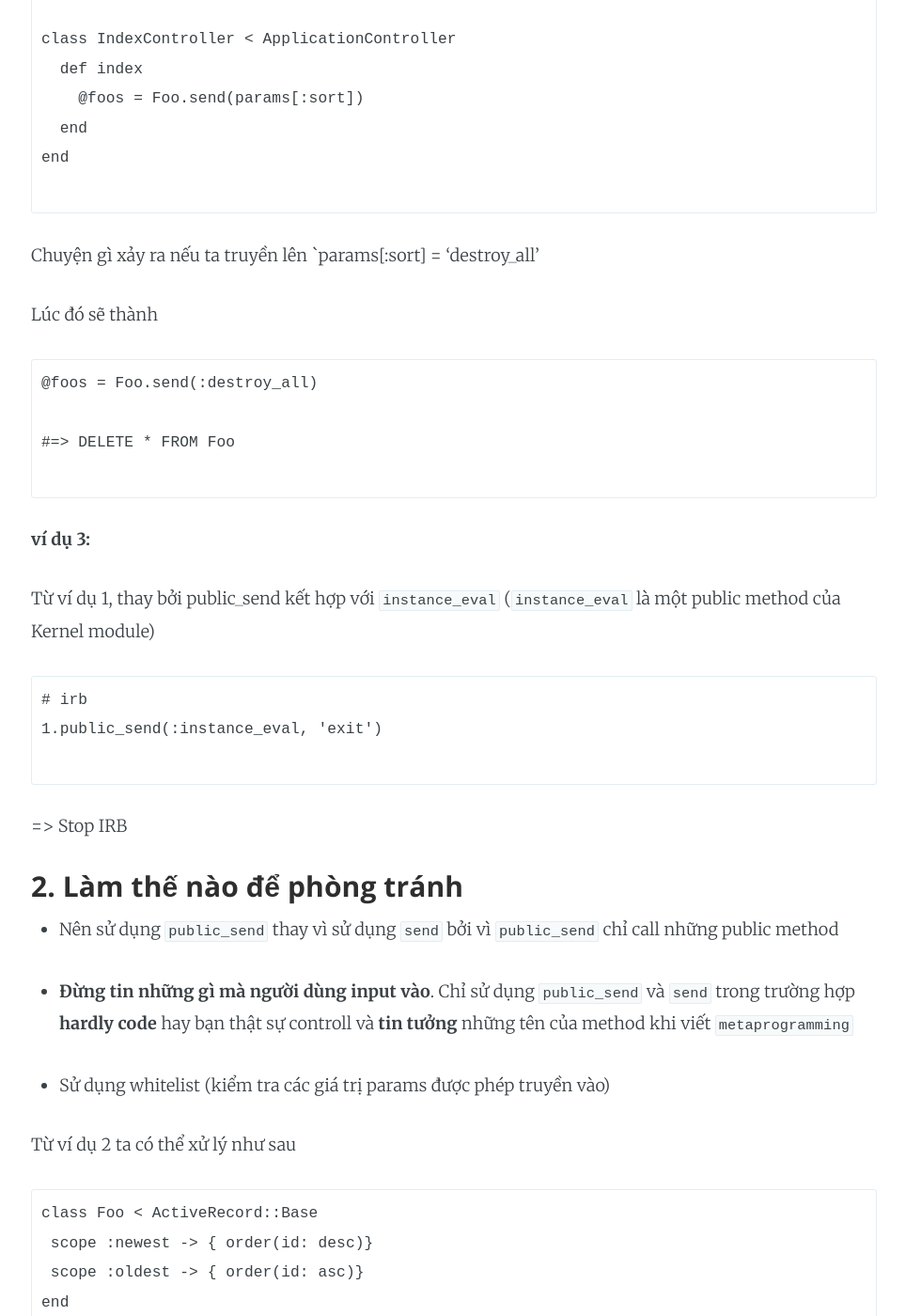
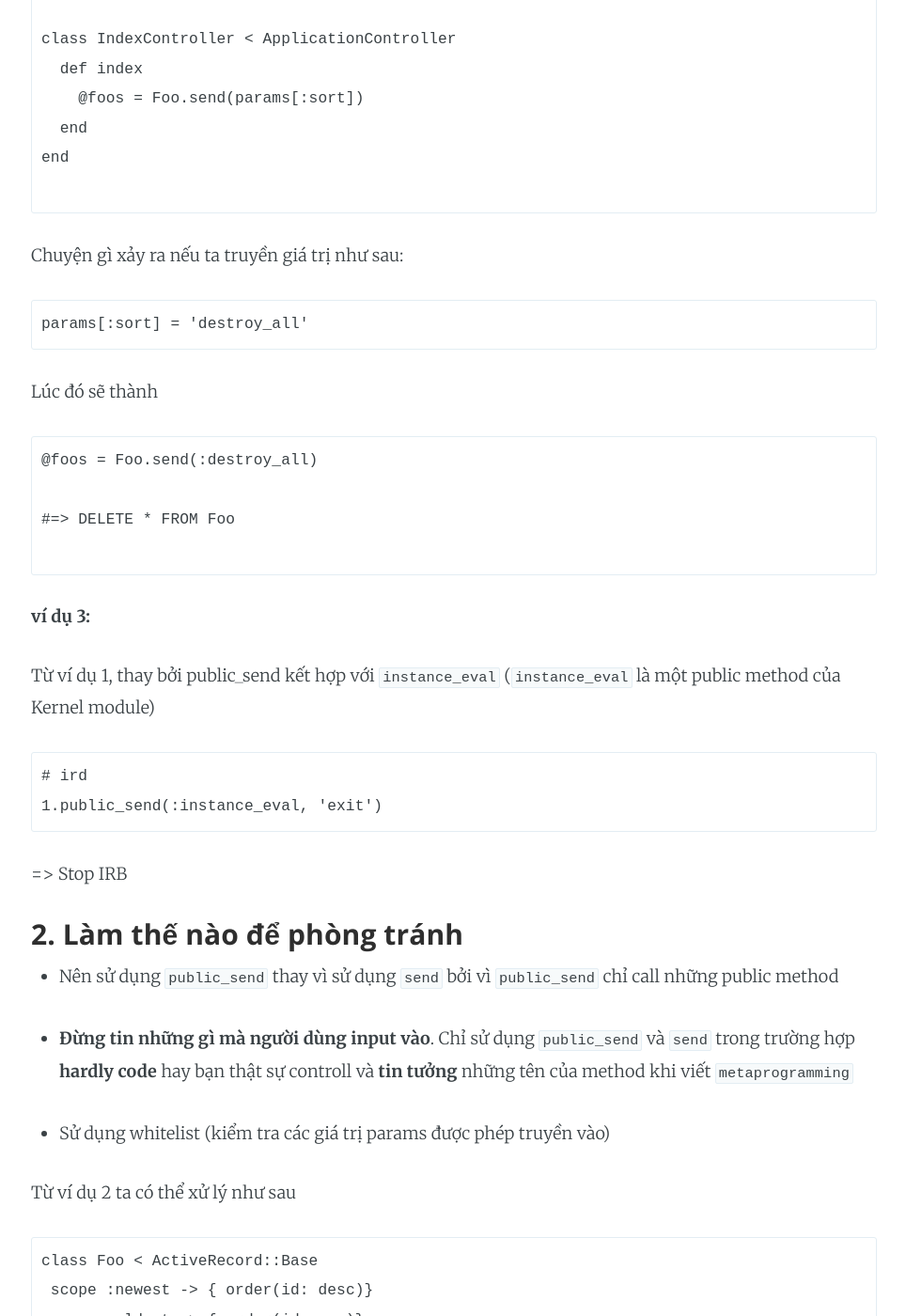
Before and after one commit to trnthanhtu/trnthanhtu.github.io, a Jekyll site: the page built from _posts/2017-03-27-Send-and-public-send-are-contain-more-potentially-harmful.markdown, in a window 1280 px wide and 1400 px high, scrolled down 1131 px. Shown: the whole window at 94% size, without its empty margins (157-1121 px from the left). Built offline with Jekyll 4.4.1, drawn with Linux system fonts in a browser that asks for light colours.

Commit message:
Update 2017-03-27-Send-and-public-send-are-contain-more-potentially-harmful.markdown

````diff
--- a/_posts/2017-03-27-Send-and-public-send-are-contain-more-potentially-harmful.markdown
+++ b/_posts/2017-03-27-Send-and-public-send-are-contain-more-potentially-harmful.markdown
@@ -15,7 +15,7 @@
 
 **ví dụ 1:**
 
-Trong Kernel's module có method là `exit`  và mọi Object đều có thể gọi `Object.exit`.
+Trong Kernel's module có method là `exit` và mọi Object đều có thể gọi `Object.exit`.
 
 Chuyện gì xảy ra nếu tau chạy lệnh ở dưới trong irb
 
@@ -26,7 +26,6 @@
 => Stop IRB!
 
 **ví dụ 2:**
-
 ```
 class Foo < ActiveRecord::Base
  scope :newest -> { order(id: desc)}
@@ -41,7 +40,10 @@
 
 ```
 
-Chuyện gì xảy ra nếu ta truyền lên `params[:sort] = 'destroy_all'
+Chuyện gì xảy ra nếu ta truyền giá trị như sau:
+```
+params[:sort] = 'destroy_all'
+```
 
 Lúc đó sẽ thành
 
@@ -58,9 +60,8 @@
 
 
 ```
-# irb
+# ird
 1.public_send(:instance_eval, 'exit')
-
 ```
 => Stop IRB
 
````
